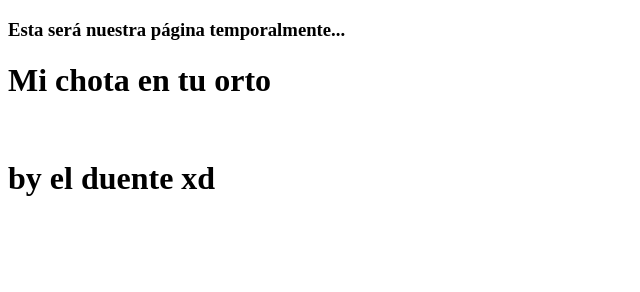
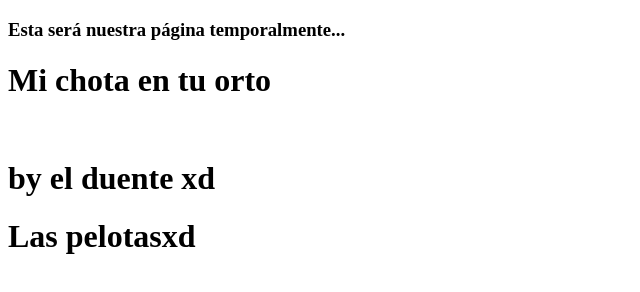
Before and after one commit to bsfactory/bsfactory.github.io, a plain HTML site: page index.html in a window 1280 px wide. Shown: the whole page, without its empty margins (0-640 px from the left). Drawn offline with Linux system fonts and the light colour scheme.

Commit message:
e.e
abuelas

```diff
--- a/index.html
+++ b/index.html
@@ -8,5 +8,7 @@
 	<h3>Esta será nuestra página temporalmente...</h3>
 	<h1> Mi chota en tu orto </h1> </br>
 	<h1>by el duente xd</h1>
+	<h1>Las pelotasxd</h1>
+
 </body>
 </html>
```
